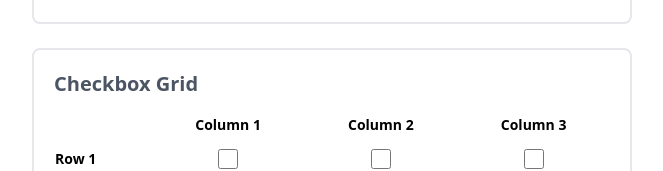
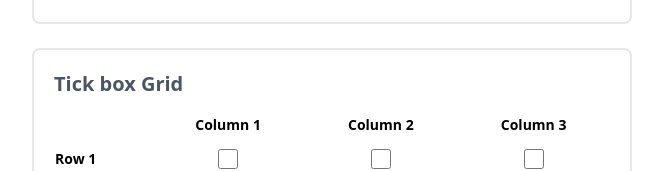
Before and after one commit to ucantbe-jagmeet/g-form-project, a React (Vite) app: page / in a window 1280 px wide. Shown: the part 1649-1820 px from the top of the page, without its empty margins (308-971 px from the left). Built offline with nearby package versions, Linux system fonts and the light colour scheme.

Commit message:
some changes

```diff
--- a/src/components/LinearScale.jsx
+++ b/src/components/LinearScale.jsx
@@ -1,28 +1,32 @@
 import { useState } from "react";
+
 const LinearScale = () => {
   const [selectedValue, setSelectedValue] = useState(null);
+
   const handleValueChange = (event) => {
     setSelectedValue(event.target.value);
   };
+
   return (
-    <div className="lg:w-1/2 sm:w-2/3 w-full  h-auto p-5 my-3 rounded-lg border-2">
+    <div className="lg:w-1/2 sm:w-2/3 w-full h-auto p-5 my-3 rounded-lg border-2">
       <h1 className="text-xl font-semibold mb-4 text-gray-600">Linear Scale</h1>
       <div className="flex justify-between items-end xl:px-10">
         <span>Worst</span>
-        <div className="flex md:space-x-10 text-lg ">
+        <div className="flex md:space-x-10 text-lg">
+          {/* Map through an array of values */}
           {[1, 2, 3, 4, 5].map((value) => (
             <label
               key={value}
-              className="cursor-pointer flex flex-col items-center  space-y-5"
+              className="cursor-pointer flex flex-col items-center space-y-5"
             >
               <span>{value}</span>
               <input
                 type="radio"
                 name="linear-scale"
                 value={value}
-                checked={selectedValue === value}
+                checked={selectedValue === String(value)}
                 onChange={handleValueChange}
-                className="cursor-pointer lg:h-5 lg:w-5 xl:m-3 m-2  text-blue-500"
+                className="cursor-pointer lg:h-5 lg:w-5 xl:m-3 m-2 text-blue-500"
               />
             </label>
           ))}
--- a/src/components/TickBoxGrid.jsx
+++ b/src/components/TickBoxGrid.jsx
@@ -15,7 +15,7 @@ const TickBoxGrid = () => {
   return (
     <div className="lg:w-1/2 sm:w-2/3 w-full h-auto p-5 my-3 rounded-lg border-2">
       <h1 className="text-xl font-semibold mb-4 text-gray-600">
-        Checkbox Grid
+        Tick box Grid
       </h1>
       <table className="w-full">
         <thead>
```
